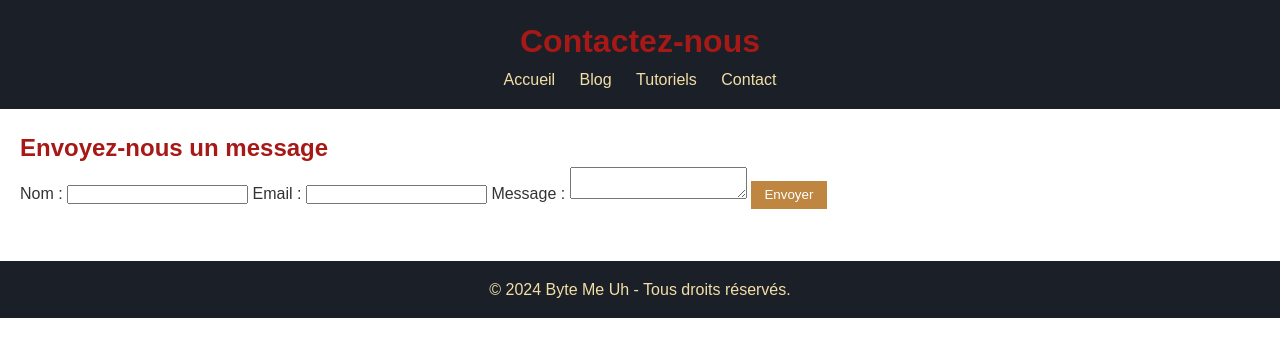
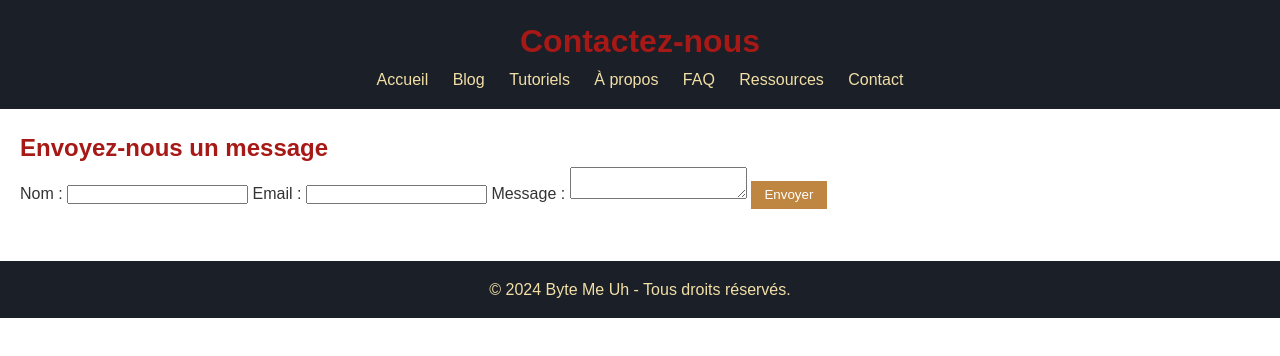
Before and after one commit to Pinappll/bytemeuh, a plain HTML site: page contact.html in a window 1280 px wide. Drawn offline with Linux system fonts and the light colour scheme.

Commit message:
Update contact.html

```diff
--- a/contact.html
+++ b/contact.html
@@ -13,6 +13,9 @@
       <a href="index.html">Accueil</a>
       <a href="blog.html">Blog</a>
       <a href="tutoriels.html">Tutoriels</a>
+      <a href="about.html">À propos</a>
+      <a href="faq.html">FAQ</a>
+      <a href="ressources.html">Ressources</a>
       <a href="contact.html">Contact</a>
     </nav>
   </header>
```
